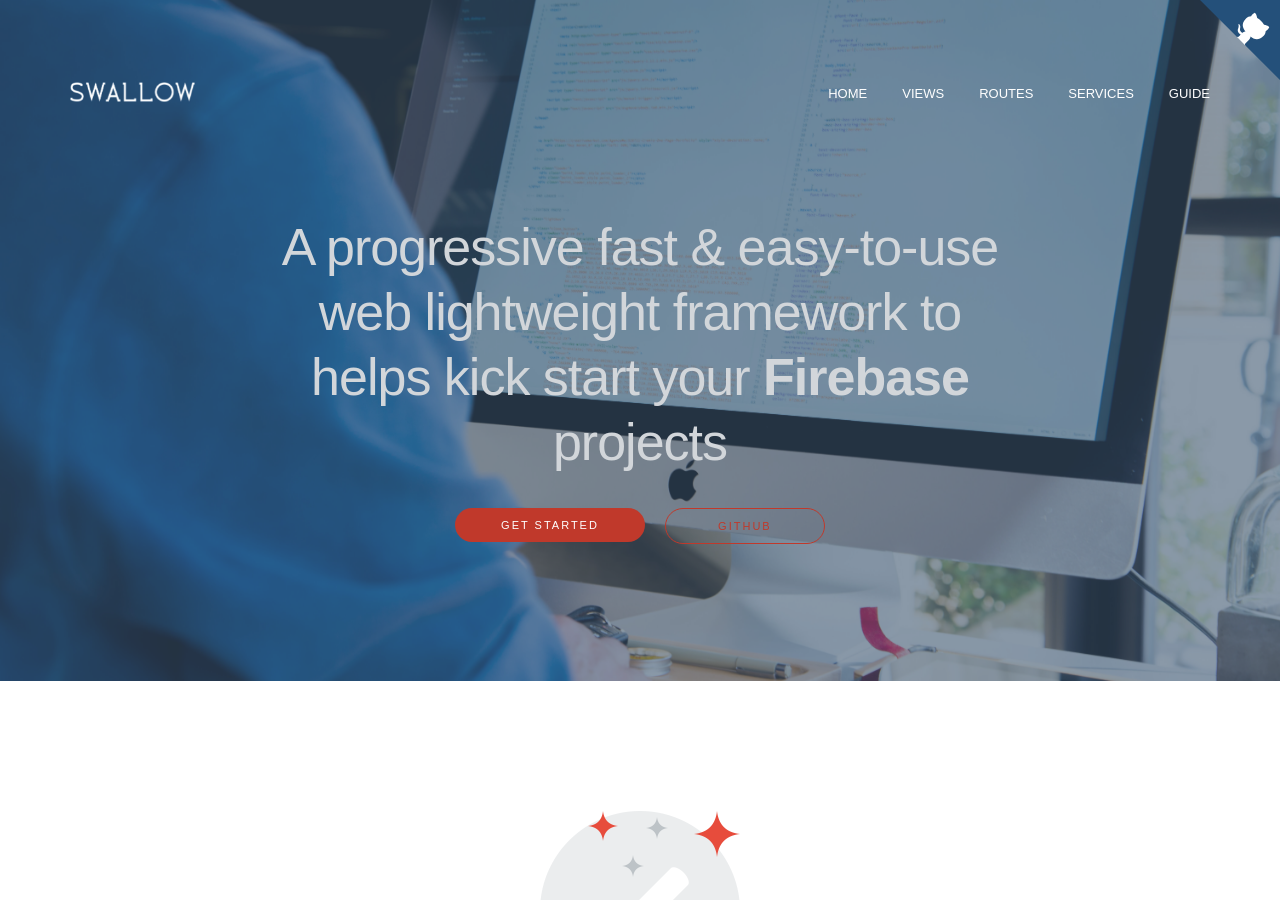
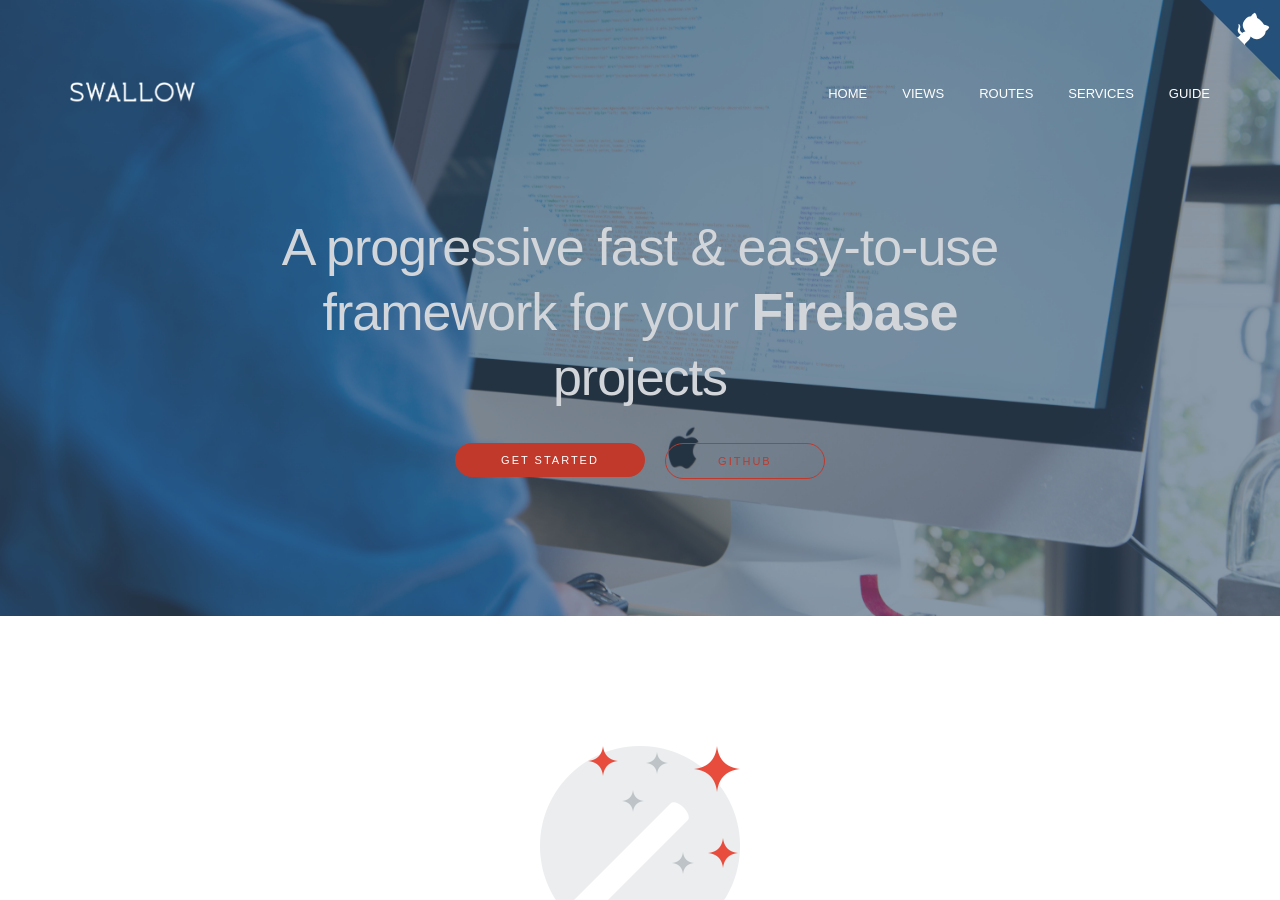
Before and after one commit to docs-swallowjs/docs-swallowjs.github.io, a Jekyll site: the page built from index.html, in a window 1280 px wide and 900 px high. Built offline with Jekyll 4.4.1, drawn with Linux system fonts in a browser that asks for light colours; some web fonts are replaced.

Commit message:
changed the index text

```diff
--- a/index.html
+++ b/index.html
@@ -31,7 +31,7 @@ permalink: /
         <div class="row">
             <div class="col-sm-8 col-sm-offset-2">
                 <div class="hero-unit">
-                    <h1>A progressive fast & easy-to-use web lightweight framework to helps kick start your <strong>Firebase</strong> projects</h1>
+                    <h1>A progressive fast & easy-to-use framework for your <strong>Firebase</strong> projects</h1>
                 </div>
                 <div class="btns">
                     <a class="btn btn-danger" target="_blank" href="https://github.com/hurlatunde/docs.swallow.js"> GET STARTED  </a>
```
